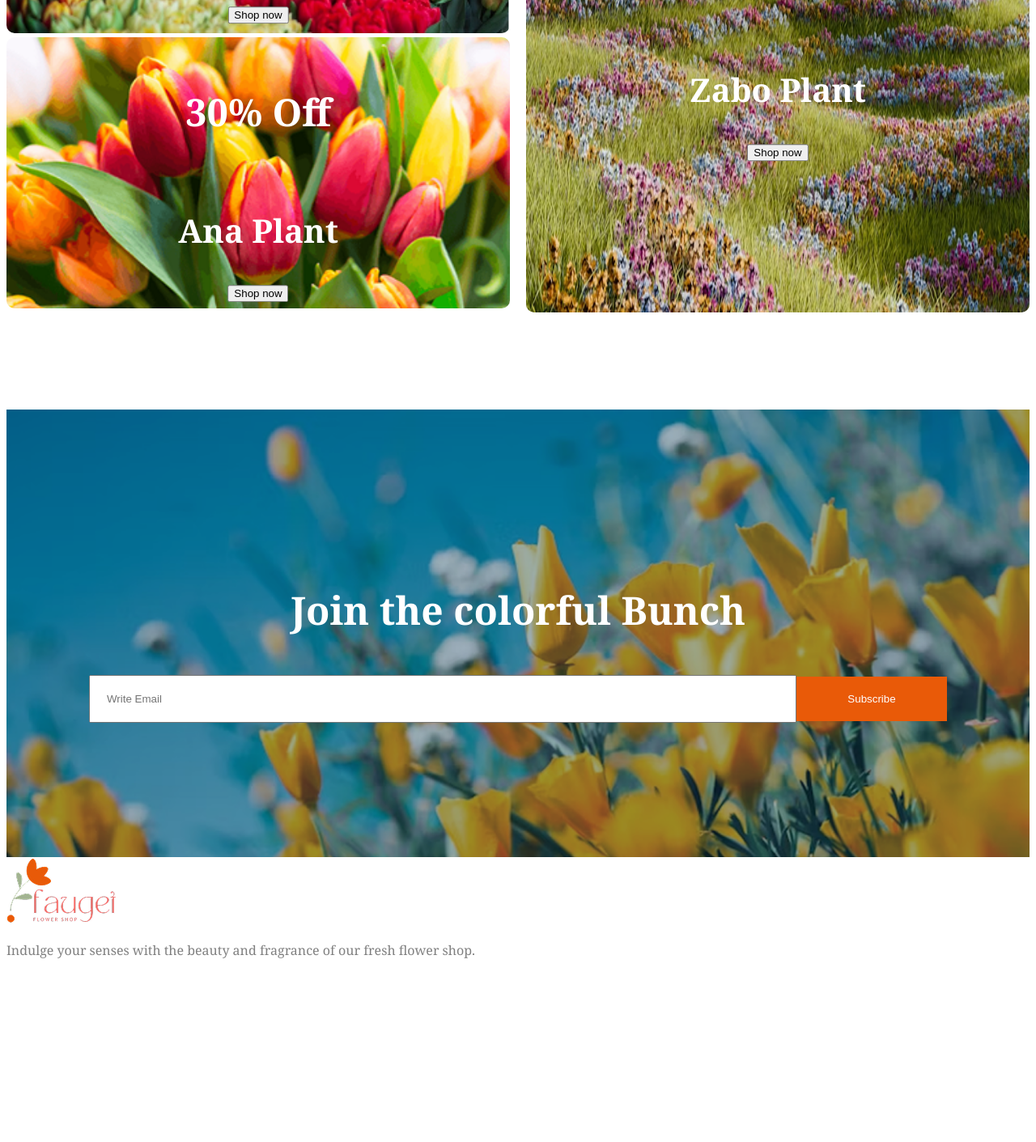
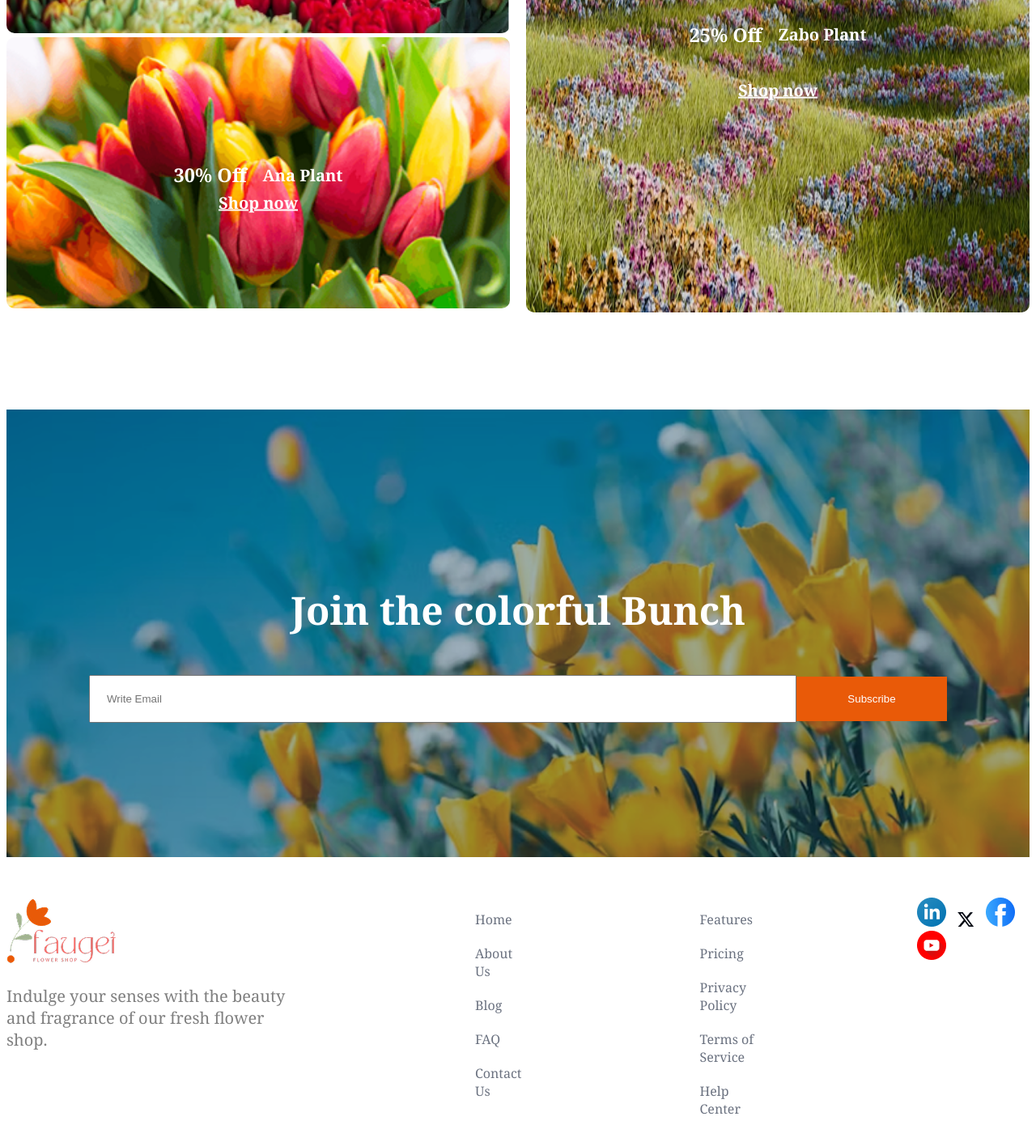
Before and after one commit to sarasarwar07/a2-flower-web, a plain HTML site: page index.html in a window 1280 px wide. Shown: the part 3449-4860 px from the top of the page at 81% size. Before the commit the page ends 4650 px from the top, so only its background shows below. Drawn offline with Linux system fonts and the light colour scheme.

Commit message:
added footer section with responsive layout

```diff
--- a/index.html
+++ b/index.html
@@ -131,21 +131,27 @@
             </div>
             <div class="deals-card flex">
                 <div class="vertical">
-                    <div class="deals-item">
+                    <div class="deals-item ">
                     <img class="deals-img" src="assets/deal-bloom.png" alt="">
-                    <div class="deal-wrt">
-                        <h3>60% Off</h3>
+                    <div class="deal-wrt flex">
+                        <h3 class="gap">60% Off</h3>
                         <p>Bloom Plant</p>
-                        <button>Shop now</button>
                     </div>
+                    <div class="shop">
+                        <a href="">Shop now</a>
+                    </div>
+
 
                 </div>
                 <div class="deals-item">
                     <img class="deals-img" src="assets/deal-ana.png" alt="">
                     <div class="deal-wrt">
-                        <h3>30% Off</h3>
+                        <h3 class="gap">30% Off</h3>
                         <p>Ana Plant</p>
-                        <button>Shop now</button>
+
+                    </div>
+                    <div class="shop">
+                        <a href="">Shop now</a>
                     </div>
 
                 </div>
@@ -153,9 +159,11 @@
                 <div class="deals-item">
                     <img class="deals-img" src="assets/deal-zabo.png" alt="">
                     <div class="deal-wrt">
-                        <h3>25% Off</h3>
+                        <h3 class="gap">25% Off</h3>
                         <p>Zabo Plant</p>
-                        <button>Shop now</button>
+                    </div>
+                    <div class="shop">
+                        <a href="">Shop now</a>
                     </div>
 
                 </div>
@@ -172,10 +180,37 @@
          </section>
     </main>
     <footer>
-        <div class="footer-container">
+        <div class="footer-container flex">
             <div class="footer-sec">
                 <img class="foot-img" src="assets/logo.png" alt="">
                 <p class="foot-des text-des">Indulge your senses with the beauty and fragrance of our fresh flower shop. </p>
+            </div>
+            <div class="footer-links flex">
+                <div class="column">
+                    <ul class="col-list">
+                        <li><a href="">Home</a></li>
+                        <li><a href="">About Us</a></li>
+                        <li><a href="">Blog</a></li>
+                        <li><a href="">FAQ</a></li>
+                        <li><a href="">Contact Us</a></li>
+                    </ul>
+
+                </div>
+                <div class="column">
+                    <ul class="col-list">
+                        <li><a href="">Features</a></li>
+                        <li><a href="">Pricing</a></li>
+                        <li><a href="">Privacy Policy</a></li>
+                        <li><a href="">Terms of Service</a></li>
+                        <li><a href="">Help Center</a></li>
+                    </ul>
+                </div>
+                <div class="social-icons">
+                    <img src="assets/icon-linkedin.png" alt="" />
+                    <img src="assets/icon-twitter.png" alt="" />
+                    <img src="assets/icon-facebook.png" alt="" />
+                    <img src="assets/icon-youtube.png" alt="" />
+                </div>
             </div>
         </div>
     </footer>
--- a/styles/flower.css
+++ b/styles/flower.css
@@ -192,13 +192,33 @@ nav ul li a{
     left: 50%;
     transform: translate(-50%, -50%);
     font-weight: bold;
-    font-size: 2.5rem;
+    font-size: 1.25rem;
     color: white;
     display: flex;
-    flex-direction: column;
+    flex-direction: row;
     justify-content: center;
     align-items: center;
 }
+.deal-wrt > .gap{
+    margin-right: 20px;
+}
+
+.shop{
+    position: absolute;
+    top: 60%;
+    left: 50%;
+    transform: translate(-50%, -50%);
+    font-weight: bold;
+    font-size: 1.25rem;
+    display: flex;
+    flex-direction: row;
+    justify-content: center;
+    align-items: center;
+}
+.shop a{
+    color: white;
+}
+
  /*join style  */
 
 .bg-img{
@@ -234,6 +254,41 @@ nav ul li a{
     border: none;
     width: 186px;
 }
+/* footer style */
+.footer-container{
+    max-width: 1440px;
+    margin: 0 auto;
+    margin-top: 50px;
+    margin-bottom: 50px;
+}
+.footer-sec{
+    width: 400px;
+
+}
+.foot-des{
+    font-weight: 400;
+    font-size: 20px;
+}
+.column{
+    margin-left: 180px;
+}
+.social-icons{
+    margin-left:180px ;
+}
+.col-list li{
+    list-style: none;
+    margin-bottom: 20px;
+}
+.col-list li a{
+    text-decoration: none;
+    font-weight: 400;
+    font-size: 1rem;
+    color: #6B7280;
+}
+.social-icons img{
+    margin-right: 10px;
+}
+
 
 /* responsive media query */
 @media screen and (max-width: 576px) {
@@ -254,12 +309,19 @@ nav ul li a{
         flex-direction: column;
         margin-bottom: 120px;
     }
+    .lists{
+        width: 450px;
+    }
     .banner{
         flex-direction: column-reverse;
         margin-top: 300px;
     }
     .our-plant-cards{
         grid-template-columns: repeat(2, 1fr);
+    }
+    .btn-primary{
+    padding-left: 0px;
+
     }
     .deals-card{
         display: none;
@@ -276,5 +338,17 @@ nav ul li a{
         width: 80px;
         padding: 10px;
     }
+    .footer-container, .footer-links{
+        flex-direction: column;
+    }
+    .column{
+        margin-left: 0px;
+    }
+    .social-icons{
+        margin-left: 5px;
+    }
+    .footer-sec{
+        width: 300px;
+    }
 
 }
```
